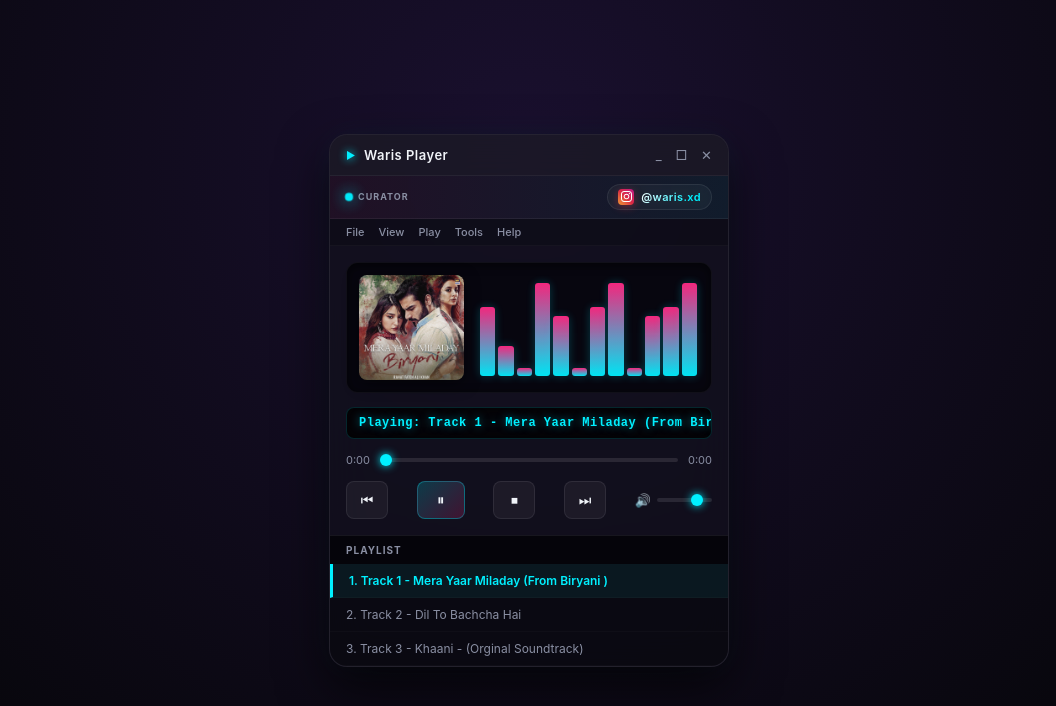
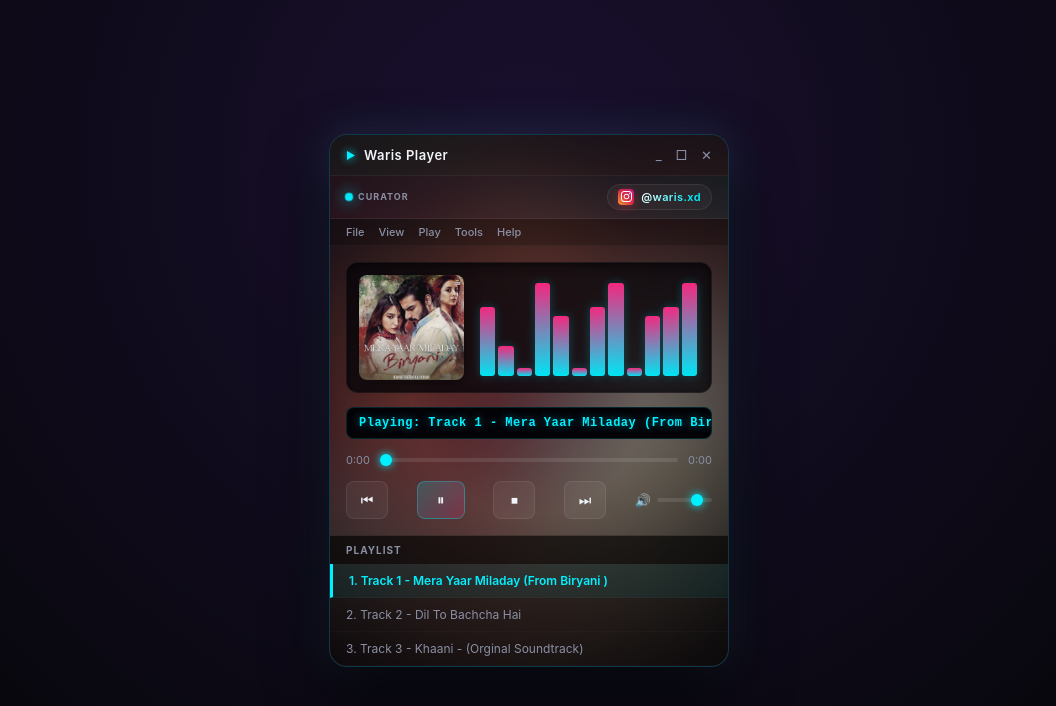
Before and after one commit to cheemsmirrorx/waris-fav-song-playlist, a plain HTML site: page index.html in a window 1280 px wide. Both pictures are taken after a click on the button "Play". Shown: the whole page, without its empty margins (111-1167 px from the left). Drawn offline with Linux system fonts and the light colour scheme.

Commit message:
Update style.css

```diff
--- a/style.css
+++ b/style.css
@@ -1,6 +1,6 @@
 :root {
   --bg-gradient: radial-gradient(circle at 50% 20%, #1a102f, #08070d 85%);
-  --window-bg: rgba(18, 16, 28, 0.75);
+  --window-bg: rgba(18, 16, 28, 0.68);
   --window-border: rgba(255, 255, 255, 0.08);
   --accent-cyan: #00f0ff;
   --accent-pink: #ff2a85;
@@ -8,7 +8,8 @@
   --insta-gradient: linear-gradient(45deg, #f09433 0%, #e6683c 25%, #dc2743 50%, #cc2366 75%, #bc1888 100%);
   --text-main: #f0f3f8;
   --text-muted: #8a8fa3;
-  --display-bg: rgba(8, 7, 13, 0.85);
+  --display-bg: rgba(8, 7, 13, 0.75);
+  --current-cover: none;
 }
 
 * {
@@ -45,7 +46,70 @@ body {
   overflow: hidden;
   display: flex;
   flex-direction: column;
-  transition: transform 0.2s ease, box-shadow 0.2s ease;
+  position: relative;
+  isolation: isolate;
+  z-index: 1;
+  transition: transform 0.3s ease, box-shadow 0.3s ease, border-color 0.3s ease;
+}
+
+/* Dynamic Ambient Background Blur */
+.player-window::before {
+  content: '';
+  position: absolute;
+  inset: -40px;
+  background-image: var(--current-cover);
+  background-size: cover;
+  background-position: center;
+  filter: blur(40px) saturate(220%) brightness(0.45);
+  opacity: 0;
+  transform: scale(1.1);
+  z-index: -1;
+  pointer-events: none;
+  transition: opacity 0.8s ease, transform 0.8s ease, filter 0.8s ease;
+}
+
+/* Vignette Depth Gradient */
+.player-window::after {
+  content: '';
+  position: absolute;
+  inset: 0;
+  background: radial-gradient(circle at center, transparent 35%, rgba(8, 7, 13, 0.85) 100%);
+  opacity: 0;
+  z-index: -1;
+  pointer-events: none;
+  transition: opacity 0.8s ease;
+}
+
+/* Playing State Glow & Background Effects */
+.player-window.playing {
+  border-color: rgba(0, 240, 255, 0.2);
+  box-shadow: 0 25px 60px rgba(0, 0, 0, 0.8),
+              0 0 45px rgba(0, 240, 255, 0.15),
+              0 0 30px rgba(255, 42, 133, 0.1);
+}
+
+.player-window.playing::before {
+  opacity: 0.85;
+  animation: ambientArtworkPulse 7s infinite alternate ease-in-out;
+}
+
+.player-window.playing::after {
+  opacity: 1;
+}
+
+@keyframes ambientArtworkPulse {
+  0% {
+    transform: scale(1.15) rotate(0deg);
+    filter: blur(35px) saturate(200%) brightness(0.5);
+  }
+  50% {
+    transform: scale(1.3) rotate(2deg);
+    filter: blur(48px) saturate(250%) brightness(0.6);
+  }
+  100% {
+    transform: scale(1.2) rotate(-1.5deg);
+    filter: blur(38px) saturate(220%) brightness(0.45);
+  }
 }
 
 /* --- Window Title Bar --- */
```
